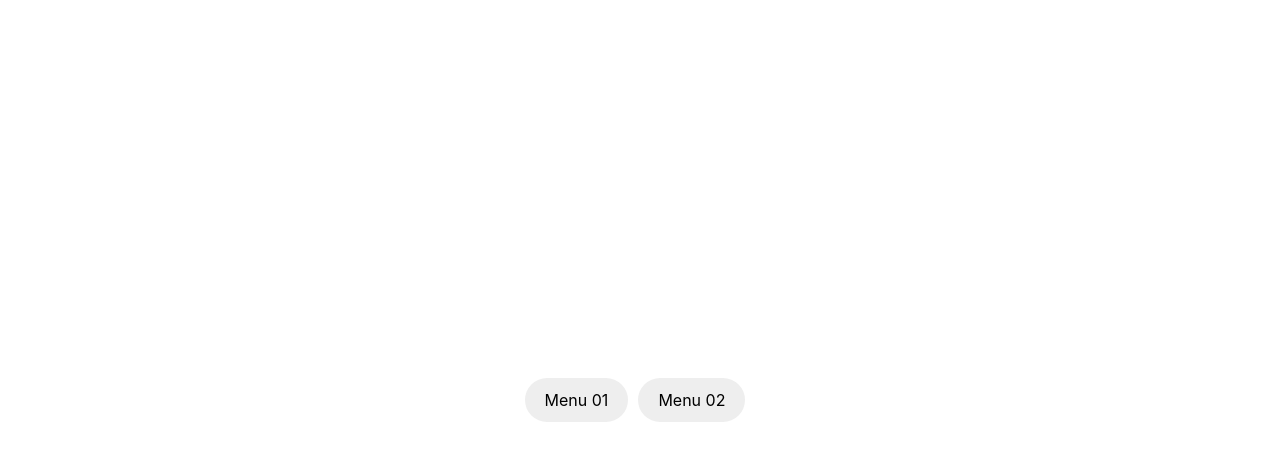
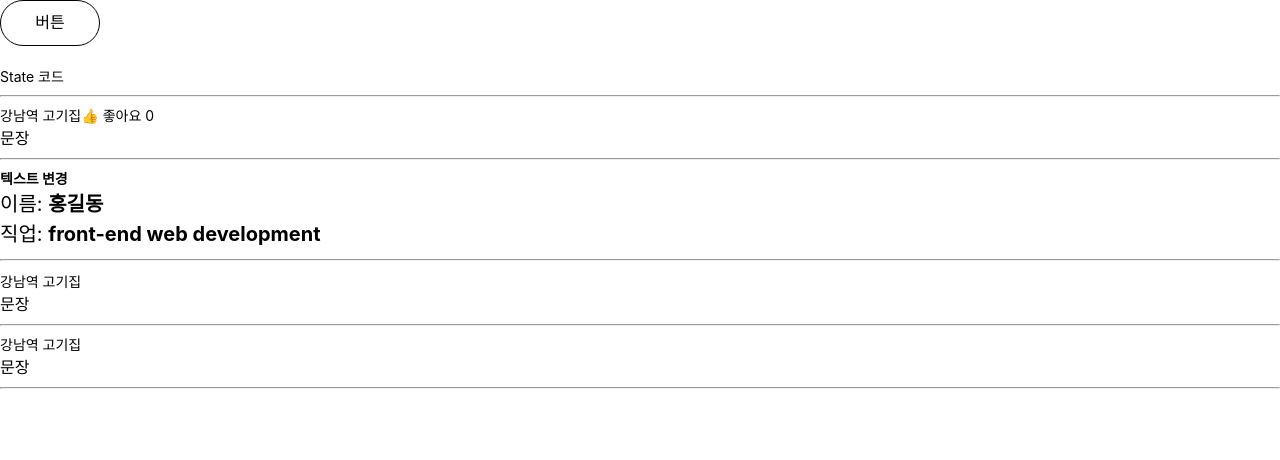
Before and after one commit to wangkodok/React-Study, a React (Create React App) app in the folder my-app/: page / in a window 1280 px wide. Shown: the top 460 px of the page. Built offline with nearby package versions, Linux system fonts and the light colour scheme.

Commit message:
리액트 useState 버튼 클릭

```diff
--- /dev/null
+++ b/my-app/src/chapter_state/StateClick.jsx
@@ -0,0 +1,83 @@
+import React from "react";
+import { useState } from 'react';
+
+function State() {
+    let [click, clickChange] = useState(0);
+    console.log(click, clickChange);
+
+    const [data, setData] = useState({ // 수정하면 실시간으로 변경
+        name: '홍길동',
+        age: 30,
+        job: 'front-end web development'
+    })
+    let posts = '강남역 고기집';
+
+    // 변경 함수 ver 1
+    // function 변경() {
+    //     setData(
+    //         { // 수정하면 실시간으로 변경
+    //             name: '홍순자',
+    //             age: 30,
+    //             job: 'back-end web development'
+    //         }
+    //     );
+    // }
+
+    // 변경 함수 ver 2
+    function TextChange() {
+        let newArray = {...data};
+        newArray.name = '홍순자';
+        newArray.job = 'back-end web development';
+        setData(newArray);
+    }
+
+    return (
+        <div>
+            <button style={style.button} onClick={TextChange}>버튼</button>
+            <h1>State 코드</h1>
+            <hr />
+            <div>
+                <h4>
+                    { posts }
+                    <span onClick={ () => { clickChange( click + 1 ) } }>
+                        👍 좋아요 {click}
+                    </span>
+                </h4>
+                <p>문장</p>
+                <hr />
+            </div>
+            <div style={style.textChange}>
+                <h4><strong>텍스트 변경</strong></h4>
+                <p>이름: <strong>{ data.name }</strong></p>
+                <p>직업: <strong>{ data.job }</strong></p>
+                <hr />
+            </div>
+            <div>
+                <h4>{ posts }</h4>
+                <p>문장</p>
+                <hr />
+            </div>
+            <div>
+                <h4>{ posts }</h4>
+                <p>문장</p>
+                <hr />
+            </div>
+        </div>
+    )
+}
+
+export default State;
+
+// style 객체로 넣기
+const style = {
+    button: {
+        width: 100,
+        margin: '0 0 20px 0',
+        padding: 10,
+        border: '1px solid #000',
+        borderRadius: 23,
+    },
+    textChange: {
+        fontSize: 20,
+    }
+}
--- a/my-app/src/index.js
+++ b/my-app/src/index.js
@@ -4,12 +4,12 @@ import './index.css';
 import App from './App';
 import reportWebVitals from './reportWebVitals';
 
-import Accordion from './chapter_accordion/Accordion'
+import StateClick from './chapter_state/StateClick'
 
 const root = ReactDOM.createRoot(document.getElementById('root'));
 root.render(
   <React.StrictMode>
-    <Accordion />
+    <StateClick />
   </React.StrictMode>
 )
 
```
